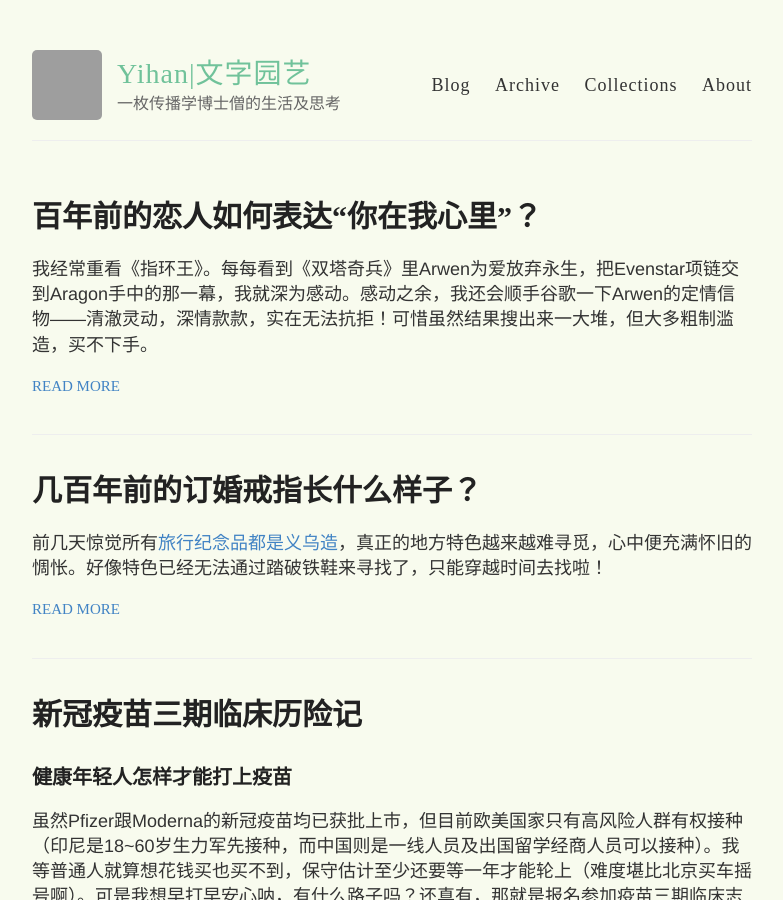
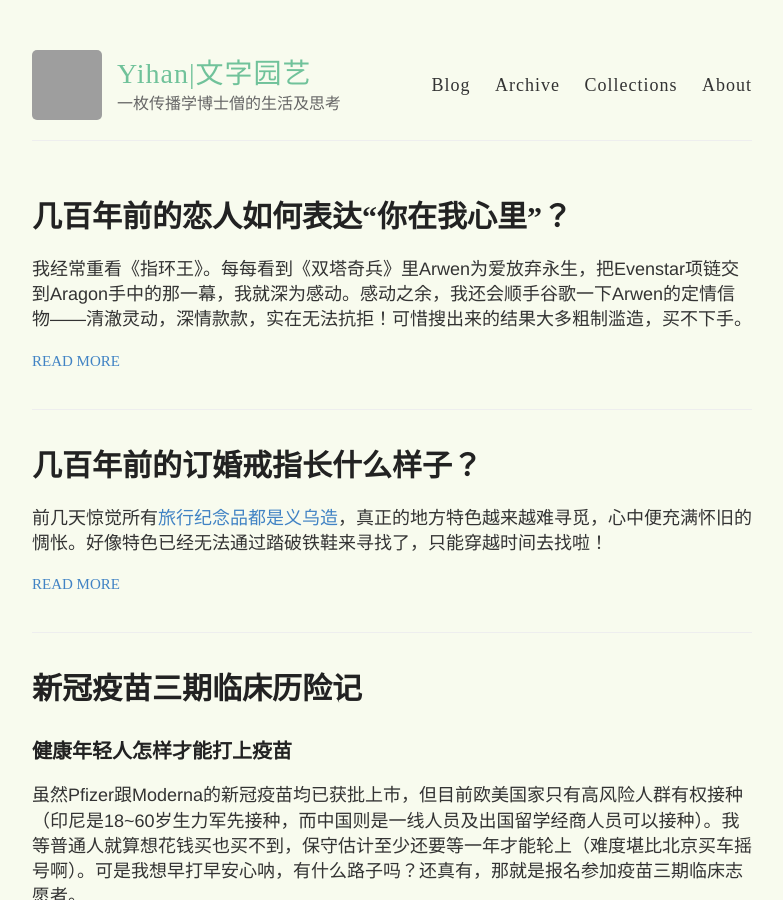
Before and after one commit to yihanxu/yihanxu.github.io, a Jekyll site: the page built from index.html, in a window 1280 px wide and 900 px high. Shown: the whole window, without its empty margins (248-1031 px from the left). Built offline with Jekyll 4.4.1, drawn with Linux system fonts in a browser that asks for light colours; the list of posts is cut into pages by our own code; grey boxes are pictures that could not be loaded.

Commit message:
Update 2021-01-12-tokens-for-long-distance-relationship.md

```diff
--- a/_posts/2021-01-12-tokens-for-long-distance-relationship.md
+++ b/_posts/2021-01-12-tokens-for-long-distance-relationship.md
@@ -1,12 +1,12 @@
 ---
 layout: post
 comments: true
-title: "百年前的恋人如何表达“你在我心里”？"
+title: "几百年前的恋人如何表达“你在我心里”？"
 tags: jewellery 异地恋 首饰 古董 历史 V&A
 category: 这就是生活
 ---
 
-我经常重看《指环王》。每每看到《双塔奇兵》里Arwen为爱放弃永生，把Evenstar项链交到Aragon手中的那一幕，我就深为感动。感动之余，我还会顺手谷歌一下Arwen的定情信物——清澈灵动，深情款款，实在无法抗拒！可惜虽然结果搜出来一大堆，但大多粗制滥造，买不下手。
+我经常重看《指环王》。每每看到《双塔奇兵》里Arwen为爱放弃永生，把Evenstar项链交到Aragon手中的那一幕，我就深为感动。感动之余，我还会顺手谷歌一下Arwen的定情信物——清澈灵动，深情款款，实在无法抗拒！可惜搜出来的结果大多粗制滥造，买不下手。
 
 ![arwen](/images/arwen_evenstar.png)
 
```
